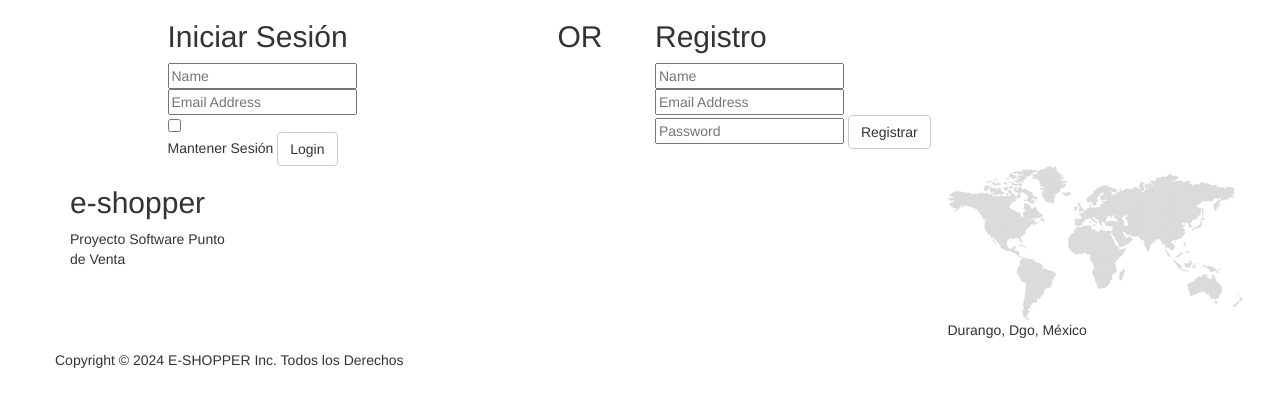
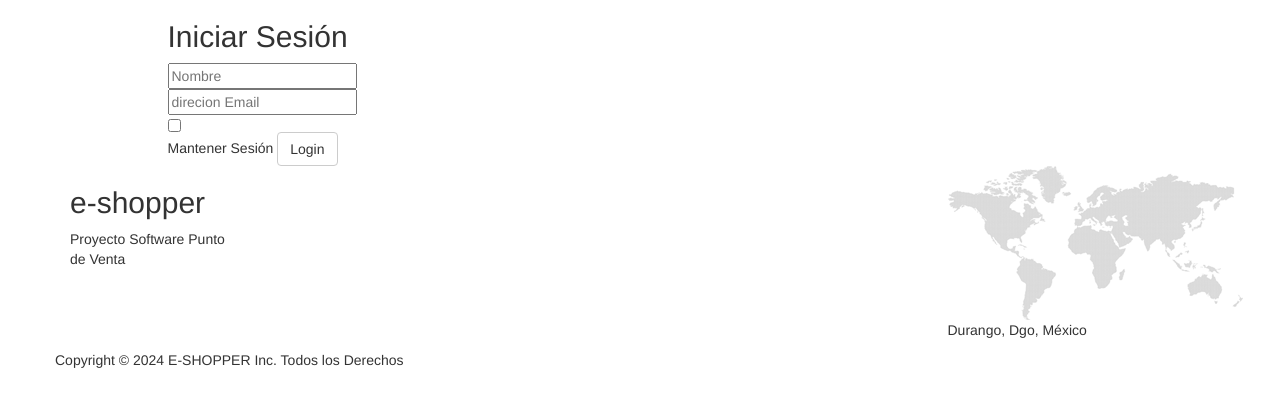
Before and after one commit to luiistt/Eshopper, a PHP site: page /login.php in a window 1280 px wide. Shown: the part 220-627 px from the top of the page. Run offline with PHP 8.4, Linux system fonts and the light colour scheme; some libraries are stand-ins or nearby versions.

Commit message:
Update login.php

```diff
--- a/login.php
+++ b/login.php
@@ -106,9 +106,10 @@
 				<div class="col-sm-4 col-sm-offset-1">
 					<div class="login-form"><!--login form-->
 						<h2>Iniciar Sesión</h2>
-						<form action="#">
-							<input type="text" placeholder="Name" />
-							<input type="email" placeholder="Email Address" />
+						<form action="iniciarsesion.php" method="post">
+
+							<input type="text" placeholder="Nombre" name="usuario" />
+							<input type="email" placeholder="direcion Email" name="email" />
 							<span>
 								<input type="checkbox" class="checkbox">
 								Mantener Sesión
@@ -118,18 +119,9 @@
 					</div><!--/login form-->
 				</div>
 				<div class="col-sm-1">
-					<h2 class="or">OR</h2>
+
 				</div>
 				<div class="col-sm-4">
-					<div class="signup-form"><!--sign up form-->
-						<h2>Registro</h2>
-						<form action="#">
-							<input type="text" placeholder="Name"/>
-							<input type="email" placeholder="Email Address"/>
-							<input type="password" placeholder="Password"/>
-							<button type="submit" class="btn btn-default">Registrar</button>
-						</form>
-					</div><!--/sign up form-->
 				</div>
 			</div>
 		</div>
```
